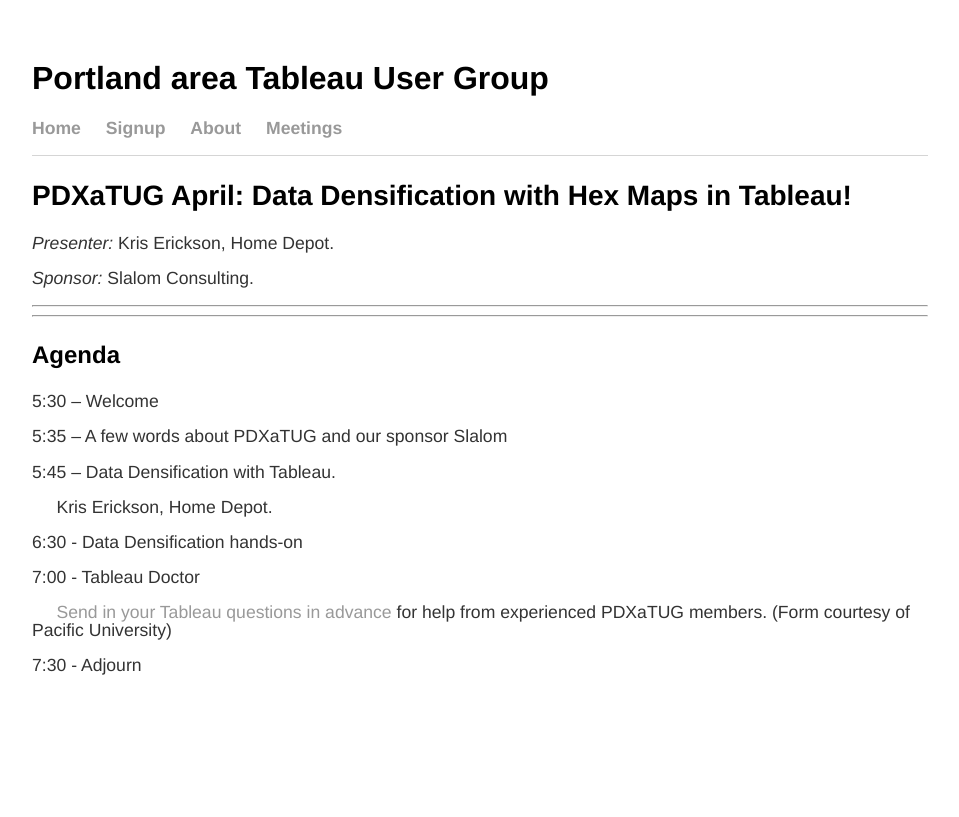
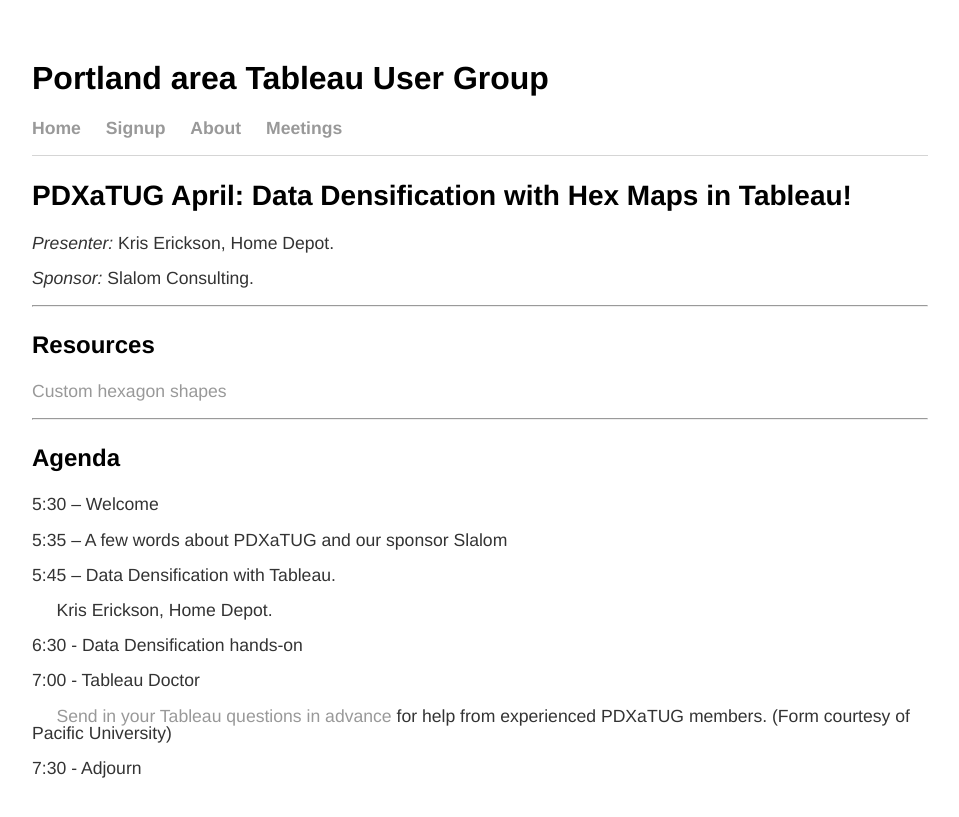
Before and after one commit to PDXaTUG/PDXaTUG.github.io, a Jekyll site: the page built from meetings/20160425/index.html, in a window 1280 px wide. Shown: the top 817 px of the page, without its empty margins (160-1119 px from the left). Built offline with Jekyll 4.4.1, drawn with Linux system fonts in a browser that asks for light colours.

Commit message:
Link to hex shapes

```diff
--- a/meetings/20160425/index.html
+++ b/meetings/20160425/index.html
@@ -6,6 +6,8 @@ title: PDXaTUG April - Data Densification with Hex Maps in Tableau!
 <p><em>Presenter:</em> Kris Erickson, Home Depot.</p>
 <p><em>Sponsor:</em> Slalom Consulting.</p>
 <hr>
+<h3>Resources</h3>
+<p><a href="Hex/">Custom hexagon shapes</a></p>
 
 <hr>
 <h3>Agenda</h3>
```
